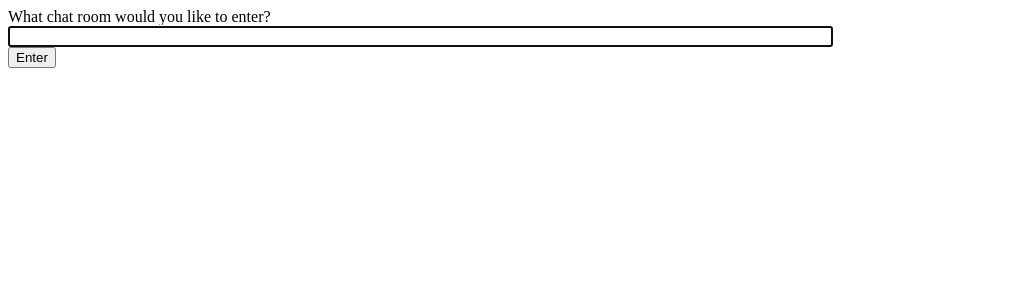
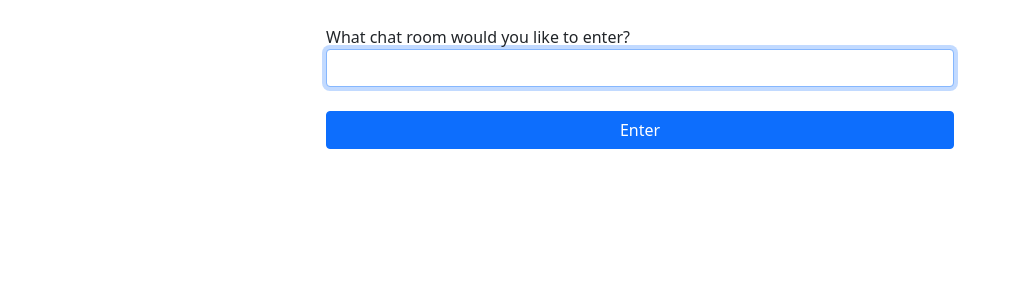
Before and after one commit to woozlic/messenger, a Django app: page / in a window 1280 px wide. Shown: the top 300 px of the page, without its empty margins (0-1013 px from the left). Run offline with Django 3.2, Linux system fonts and the light colour scheme.

Commit message:
add bootstrap to index

```diff
--- /dev/null
+++ b/chat/static/chat/index.css
@@ -0,0 +1,6 @@
+.form-group {
+    padding: 25px;
+}
+#room-name-submit {
+    width: 100%;
+}
--- a/chat/templates/chat/index.html
+++ b/chat/templates/chat/index.html
@@ -1,13 +1,20 @@
+{% load static %}
 <!DOCTYPE html>
 <html>
 <head>
     <meta charset="utf-8"/>
+    <link rel="stylesheet" href="{% static 'chat/index.css' %}">
+    <link href="https://cdn.jsdelivr.net/npm/bootstrap@5.1.3/dist/css/bootstrap.min.css" rel="stylesheet" integrity="sha384-1BmE4kWBq78iYhFldvKuhfTAU6auU8tT94WrHftjDbrCEXSU1oBoqyl2QvZ6jIW3" crossorigin="anonymous">
     <title>Chat Rooms</title>
 </head>
 <body>
-    What chat room would you like to enter?<br>
-    <input id="room-name-input" type="text" size="100"><br>
-    <input id="room-name-submit" type="button" value="Enter">
+    <div class='row justify-content-center'>
+        <div class='form-group col-md-4 col-sm-12 col-xs-6 col-lg-6'>
+            <label for="room-name-input">What chat room would you like to enter?</label>
+            <input class="form-control" id="room-name-input" type="text" size="20"><br>
+            <input class="btn btn-primary" id="room-name-submit" type="submit" value="Enter">
+        </div>
+    </div>
 
     <script>
         document.querySelector('#room-name-input').focus();
@@ -19,7 +26,15 @@
 
         document.querySelector('#room-name-submit').onclick = function(e) {
             var roomName = document.querySelector('#room-name-input').value;
-            window.location.pathname = '/chat/' + roomName + '/';
+            if (roomName === ''){
+                alert('Please enter a room name');
+            }
+            else if (roomName.length > 20){
+                alert('Room name must be maximum 20 characters');
+            }
+            else {
+                window.location.pathname = '/chat/' + roomName + '/';
+            }
         };
     </script>
 </body>
```
